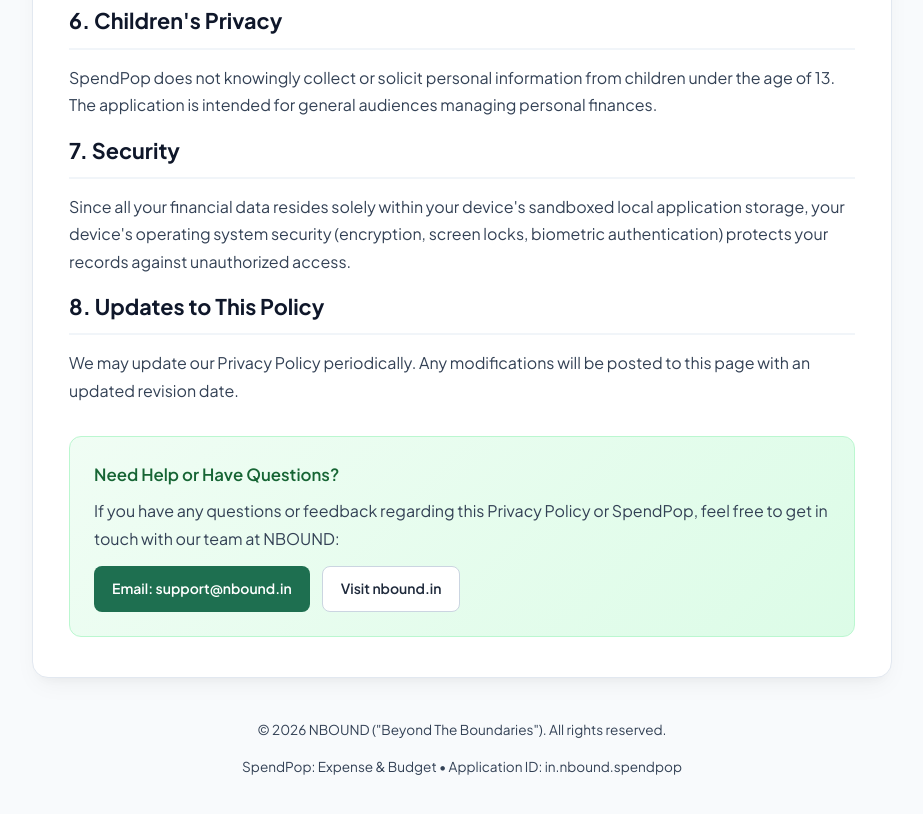
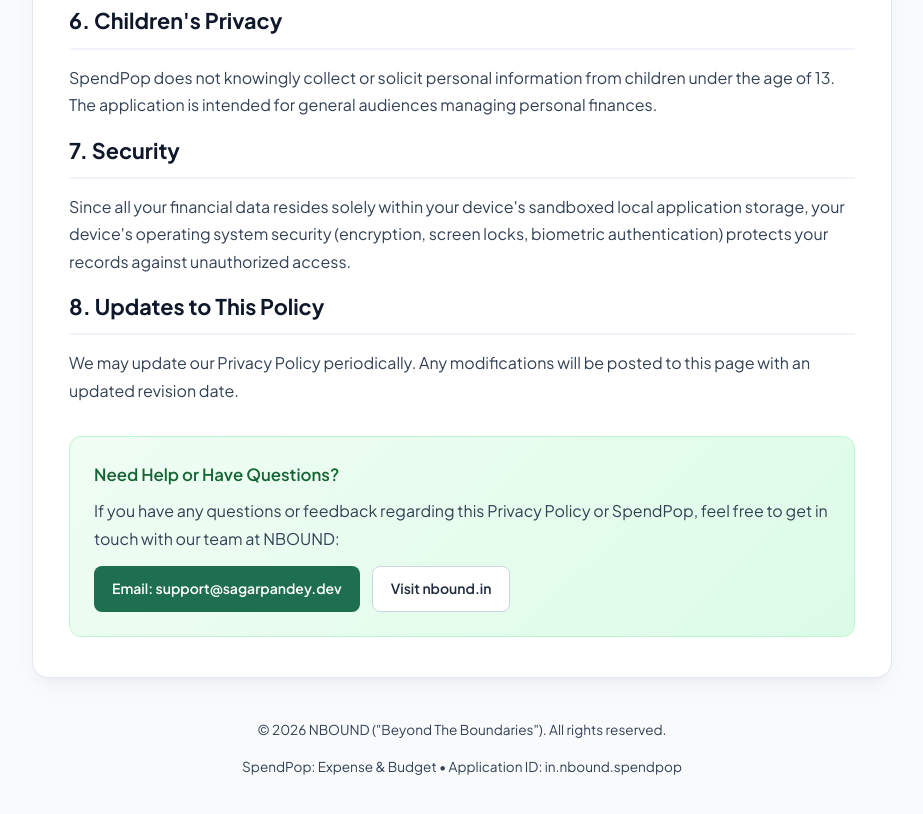
Before and after one commit to SagarPandey-Dev/spendpop-privacypolicy, a plain HTML site: page index.html in a window 1280 px wide. Shown: the part 2690-3504 px from the top of the page, without its empty margins (178-1101 px from the left). Drawn offline with Linux system fonts and the light colour scheme.

Commit message:
Update support email address in contact card

```diff
--- a/index.html
+++ b/index.html
@@ -419,7 +419,7 @@
         <h3>Need Help or Have Questions?</h3>
         <p>If you have any questions or feedback regarding this Privacy Policy or SpendPop, feel free to get in touch with our team at NBOUND:</p>
         <div class="contact-links">
-          <a class="btn" href="mailto:support@nbound.in">Email: support@nbound.in</a>
+          <a class="btn" href="mailto:support@sagarpandey.dev">Email: support@sagarpandey.dev</a>
           <a class="btn btn-secondary" href="https://nbound.in/" target="_blank" rel="noopener noreferrer">Visit nbound.in</a>
         </div>
       </div>
```
